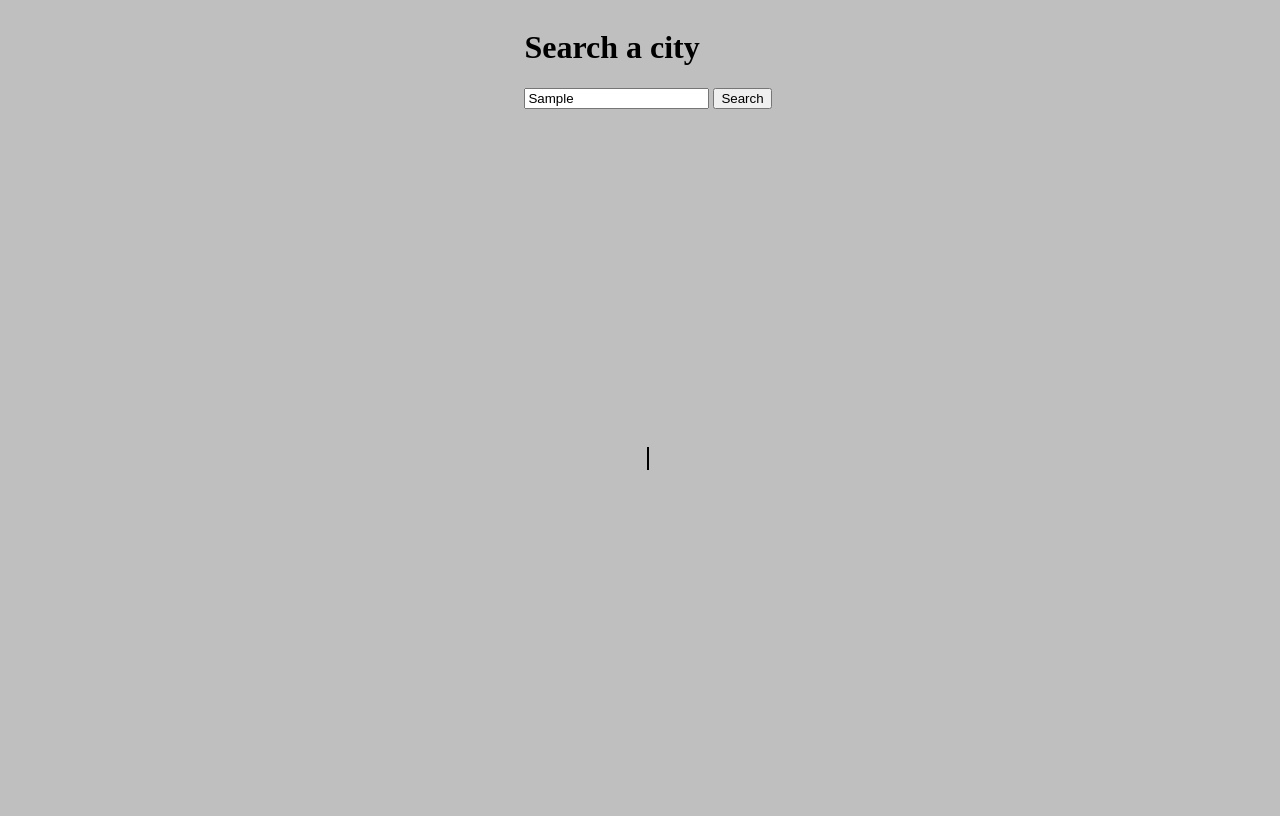
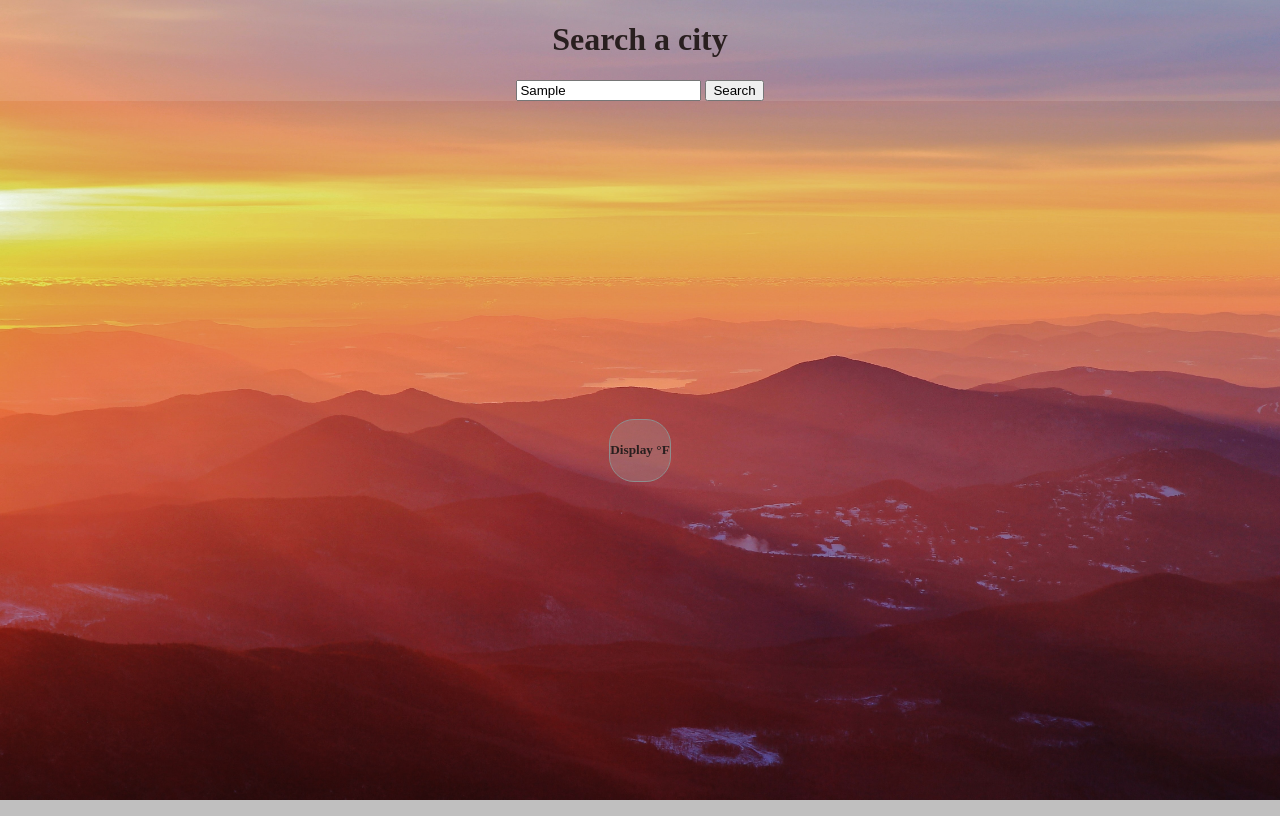
Before and after one commit to rullcoin/weather-app, a website built with webpack: page dist/index.html in a window 1280 px wide. Both pictures are taken after typing "Sample" into the empty fields and a click on the button "Search". Built offline with nearby package versions, Linux system fonts and the light colour scheme; no server answers.

Commit message:
Add temperature unit div and change temp unit feature

```diff
--- a/src/index.js
+++ b/src/index.js
@@ -1,32 +1,75 @@
 import './style.css';
 import { callApi } from './apiFunc'
+
+(function WeatherApp() {
 // Main body container
 const mainContainer = document.querySelector('.card-container')
 // ContentDiv
 const contentDiv = document.createElement('div')
 contentDiv.classList = 'city-card'
-// City
+// City info
 const cityHeader = document.createElement('h1')
 const cityTemp = document.createElement('h2')
 const feelsLike = document.createElement('h3')
+// Change temp unit div
+const changeUnitDiv = document.createElement('div')
+changeUnitDiv.classList = 'unit-div'
+const currentUnitText = document.createElement('h5')
 
-contentDiv.append(cityHeader, cityTemp, feelsLike)
+changeUnitDiv.append(currentUnitText)
+contentDiv.append(cityHeader, cityTemp, feelsLike, changeUnitDiv)
 mainContainer.append(contentDiv)
 
-let button = document.getElementById('submit-button')
+// Current unit for temperature, metric as default
+let unit = 'metric'
+let unitText = '°C'
 
-button.addEventListener('click', function(e){
+// User's city
+let userInput = ''
+
+let searchButton = document.getElementById('submit-button')
+
+
+searchButton.addEventListener('click', function(e){
     e.preventDefault()
+    // User search and input value
     let searchBox = document.getElementById('search-box')
-    let userInput = searchBox.value
+    userInput = searchBox.value
 
-    let cityData = callApi(userInput, 'metric')
+    //let cityData = callApi(userInput, unit)
+    currentUnitText.textContent = 'Display °F'
 
-    cityData.then((data) => addTextContent(data))
+    //cityData.then((data) => addTextContent(data))
+    displayContent(userInput, unit)
 })
 
 function addTextContent(data) {
     cityHeader.textContent = data.name + ', ' + data.country
-    cityTemp.textContent = data.temp + '°'
-    feelsLike.textContent = `Feels like: ${data.feelsLike}`
+    cityTemp.textContent = data.temp + ' ' + unitText
+    feelsLike.textContent = `Feels like: ${data.feelsLike}°`
 }
+
+function displayContent(userInput, unit) {
+    let cityData = callApi(userInput, unit)
+    cityData.then((data) => addTextContent(data))
+}
+
+changeUnitDiv.addEventListener('click', function() {
+    unit = changeUnit()
+    displayContent(userInput, unit)
+})
+
+function changeUnit() {
+    let newUnit = ''
+    if (currentUnitText.innerText === 'Display °F') {
+        currentUnitText.textContent = 'Display °C'
+        newUnit = 'imperial'
+        unitText = '°F'
+    } else {
+        currentUnitText.textContent = 'Display °F'
+        newUnit = 'metric'
+        unitText = '°C'
+    }
+    return newUnit
+}
+})()
--- a/src/style.css
+++ b/src/style.css
@@ -1,4 +1,6 @@
 body {
+    padding: 0;
+    margin: 0;
     background-color: rgb(192, 191, 191);
     display: flex;
     justify-content: center;
@@ -6,6 +8,17 @@ body {
     align-items: center;
     height: 100vh;
     width: 100%;
+    background-image: url('./bg.jpg');
+    background-size: cover;
+
+    color: rgb(41, 31, 31);
+}
+
+.header {
+
+    text-align: center;
+    width: 100%;
+    background-color: rgba(255, 255, 255, 0.1);
 }
 
 .content-container {
@@ -23,5 +36,11 @@ body {
 }
 
 .city-card {
-    border: 1px solid black;
+    border: 1px solid rgb(143, 141, 141);
+    background-color: rgba(165, 159, 159, 0.3);
+    border-radius: 25px;
 }
+
+.unit-div {
+    cursor: pointer;
+}
```
Also changed, not shown: src/apiFunc.js (+0 -10 lines), src/domFunc.js (+0 -10 lines), dist/6c8545f061fd9437cbeb.jpg (added), dist/main.js, src/bg.jpg (added).
